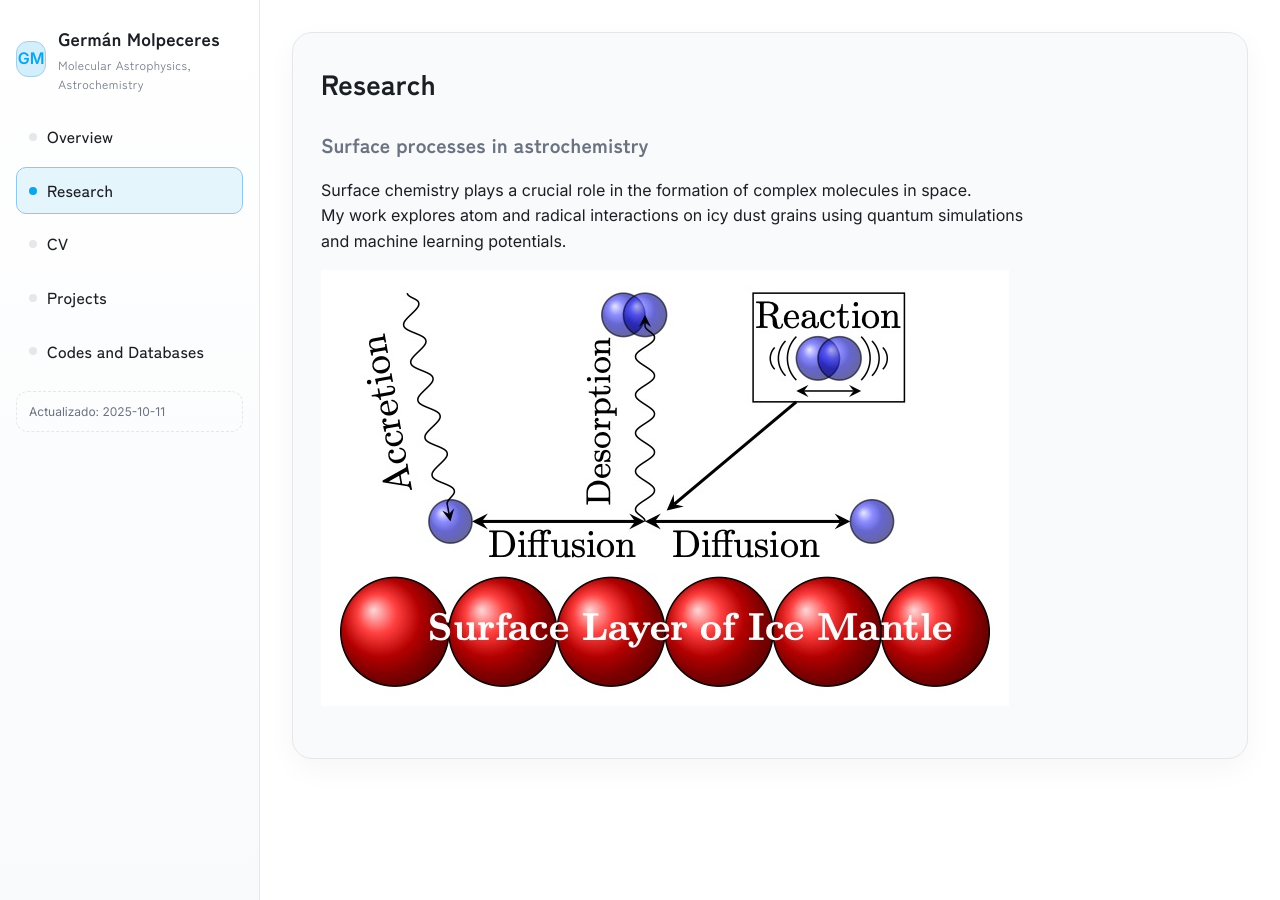
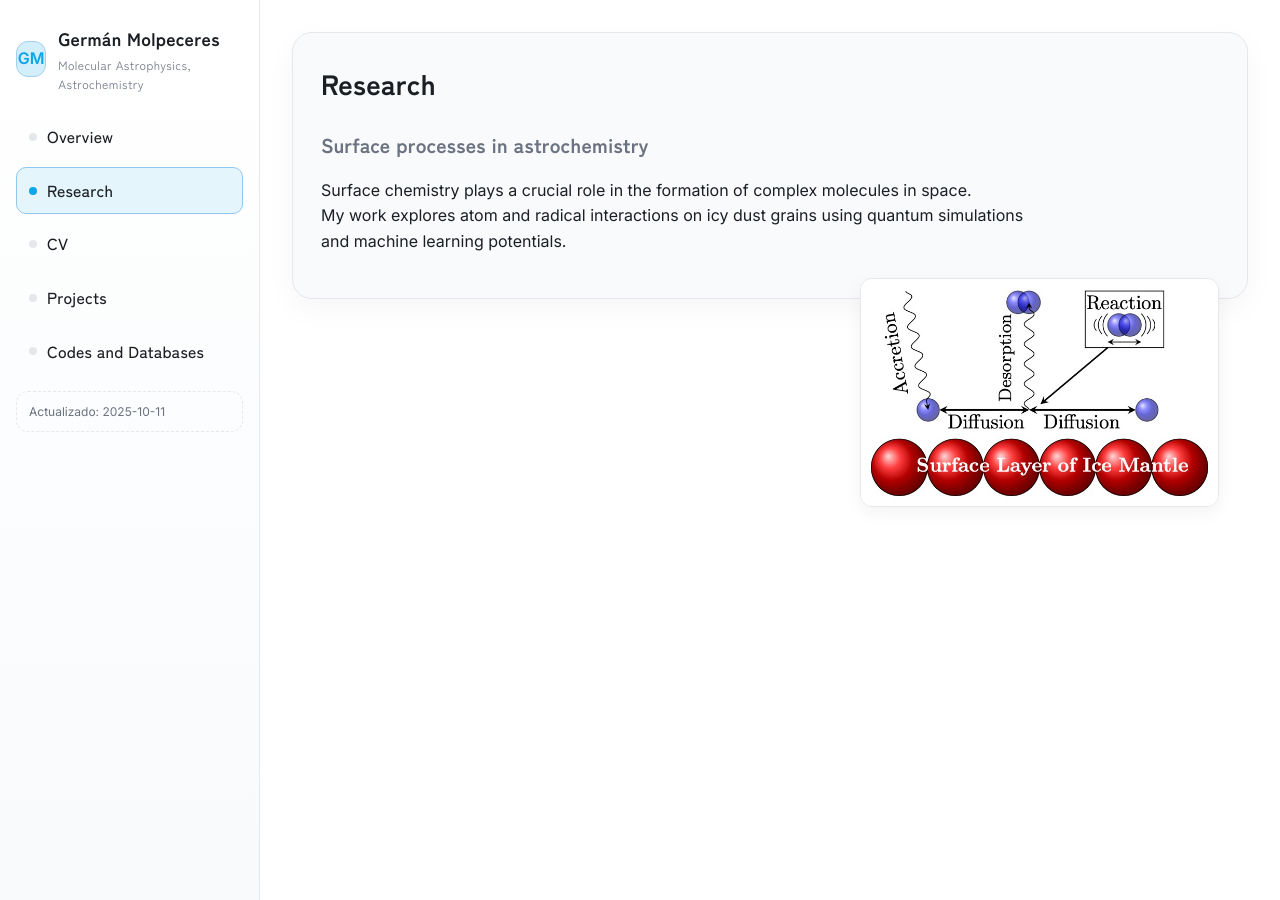
Before and after one commit to gmolpeceres/gmolpeceres.github.io, a Jekyll site: the page built from research.md, in a window 1280 px wide. Built offline with Jekyll 4.4.1, drawn with Linux system fonts in a browser that asks for light colours.

Commit message:
Agregar estilos para imágenes de investigación y mejorar el diseño de separación

```diff
--- a/assets/css/style.css
+++ b/assets/css/style.css
@@ -152,3 +152,34 @@ h2 { font-size: 20px; color: var(--muted); font-weight: 600; }
   main { padding: 20px; }
   .panel { padding: 20px; border-radius: 16px; }
 }
+
+/* ---- Research images ---- */
+img.img-right, img.img-left {
+  max-width: 40%;
+  border-radius: 12px;
+  border: 1px solid var(--border);
+  box-shadow: 0 6px 18px rgba(0,0,0,0.05);
+  margin: 8px 0 16px 0;
+}
+
+img.img-right {
+  float: right;
+  margin-left: 20px;
+}
+
+img.img-left {
+  float: left;
+  margin-right: 20px;
+}
+
+hr {
+  border: none;
+  border-top: 1px solid var(--border);
+  opacity: 0.5;
+  margin: 40px 0;
+}
+
+/* Clear floats for the next section */
+h2 {
+  clear: both;
+}
```
